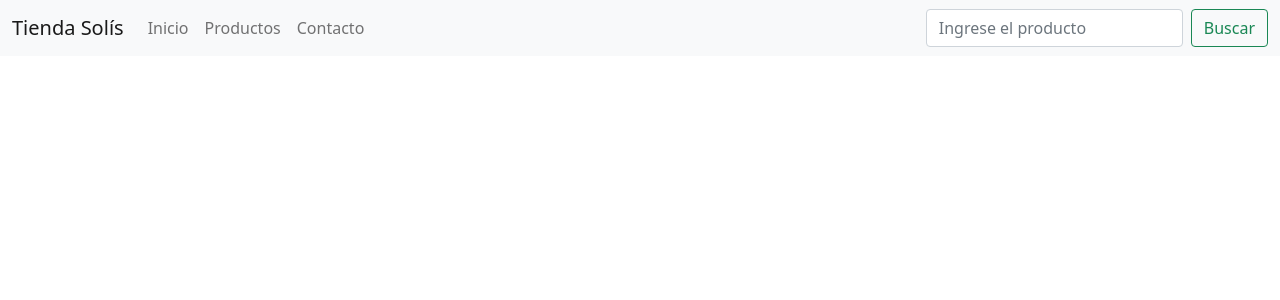
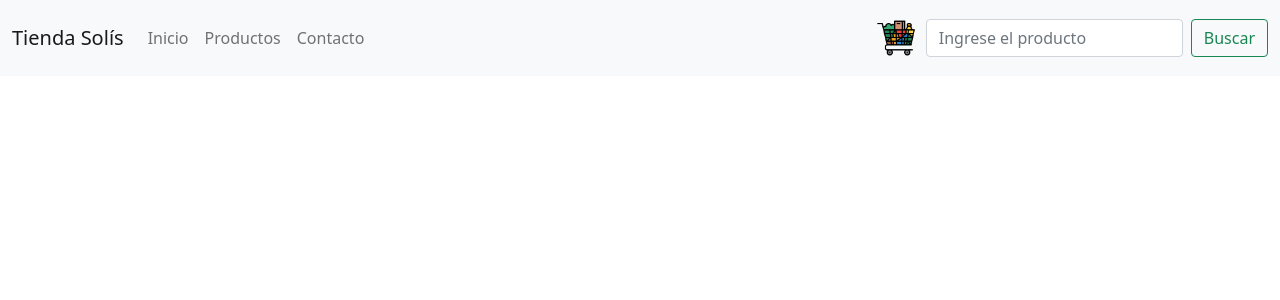
Before and after one commit to Ayrton-Solis/Proyecto-React, a React (Create React App) app: page / in a window 1280 px wide. Shown: the top 300 px of the page. Built offline with nearby package versions, Linux system fonts and the light colour scheme.

Commit message:
Carrito de compras agregado

```diff
--- a/src/App.js
+++ b/src/App.js
@@ -1,6 +1,7 @@
 import React from "react";
 import 'bootstrap/dist/css/bootstrap.min.css';
 import NavBar from './Componentes/NavBar';
+import ItemListContainer from "./Componentes/ItemListContainer";
 
 
 export default function App() {
@@ -8,6 +9,7 @@ export default function App() {
   return (
     <>
       <NavBar />
+      <ItemListContainer/>
     </>
   );
 }
--- /dev/null
+++ b/src/Componentes/CartWidget.jsx
@@ -0,0 +1,14 @@
+import React from "react";
+import carrito from "../Imagenes/carrito.png";
+import "../cartwidget.css"
+
+
+
+export default function CartWidget() {
+
+  return (
+    <>
+      <img src={carrito} alt="carritoDeCompras" width={60}/>
+    </>
+  );
+}
--- /dev/null
+++ b/src/Componentes/ItemListContainer.jsx
@@ -0,0 +1,11 @@
+import React from "react";
+
+
+export default function ItemListContainer() {
+
+  return (
+    <>
+
+    </>
+  );
+}
--- a/src/Componentes/NavBar.jsx
+++ b/src/Componentes/NavBar.jsx
@@ -1,5 +1,6 @@
 import React from "react";
 import { Navbar, Container, Nav, NavDropdown, Form, FormControl, Button } from "react-bootstrap";
+import CartWidget from "./CartWidget";
 
 
 export default function NavBar() {
@@ -20,6 +21,7 @@ export default function NavBar() {
         <Nav.Link href="#action2">Productos</Nav.Link>
         <Nav.Link href="mailto:ayrtonsolis018@gmail.com">Contacto</Nav.Link>
       </Nav>
+      <CartWidget/>
       <Form className="d-flex">
         <FormControl
           type="search"
--- /dev/null
+++ b/src/cartwidget.css
@@ -0,0 +1,3 @@
+img{
+    padding: 10px;
+}
```
Also changed, not shown: src/Imagenes/carrito.png (added).
